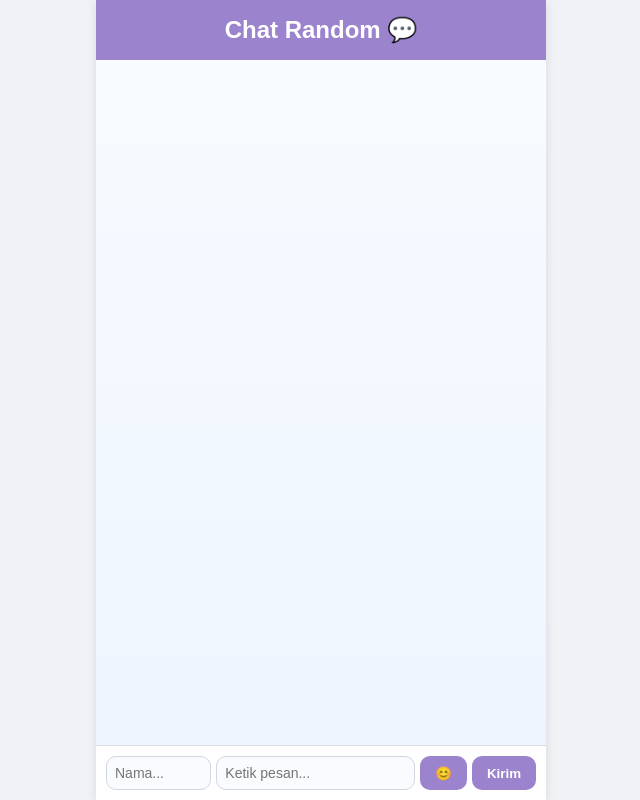
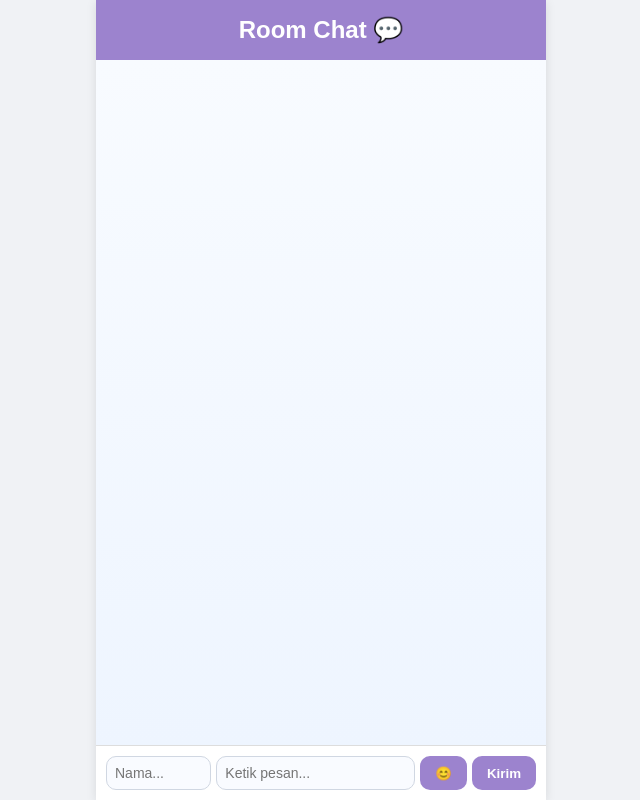
Before and after one commit to nia0808772-collab/livechat, a plain HTML site: page index.html in a window 1280 px wide. Shown: the whole page, without its empty margins (319-959 px from the left). Drawn offline with Linux system fonts and the light colour scheme; no server answers.

Commit message:
update index.html

```diff
--- a/index.html
+++ b/index.html
@@ -9,7 +9,7 @@
   <body>
     <div class="chat-container">
       <div class="chat-header">
-        <h2>Chat Random 💬</h2>
+        <h2>Room Chat 💬</h2>
       </div>
 
       <!-- Area Pesan -->
```
